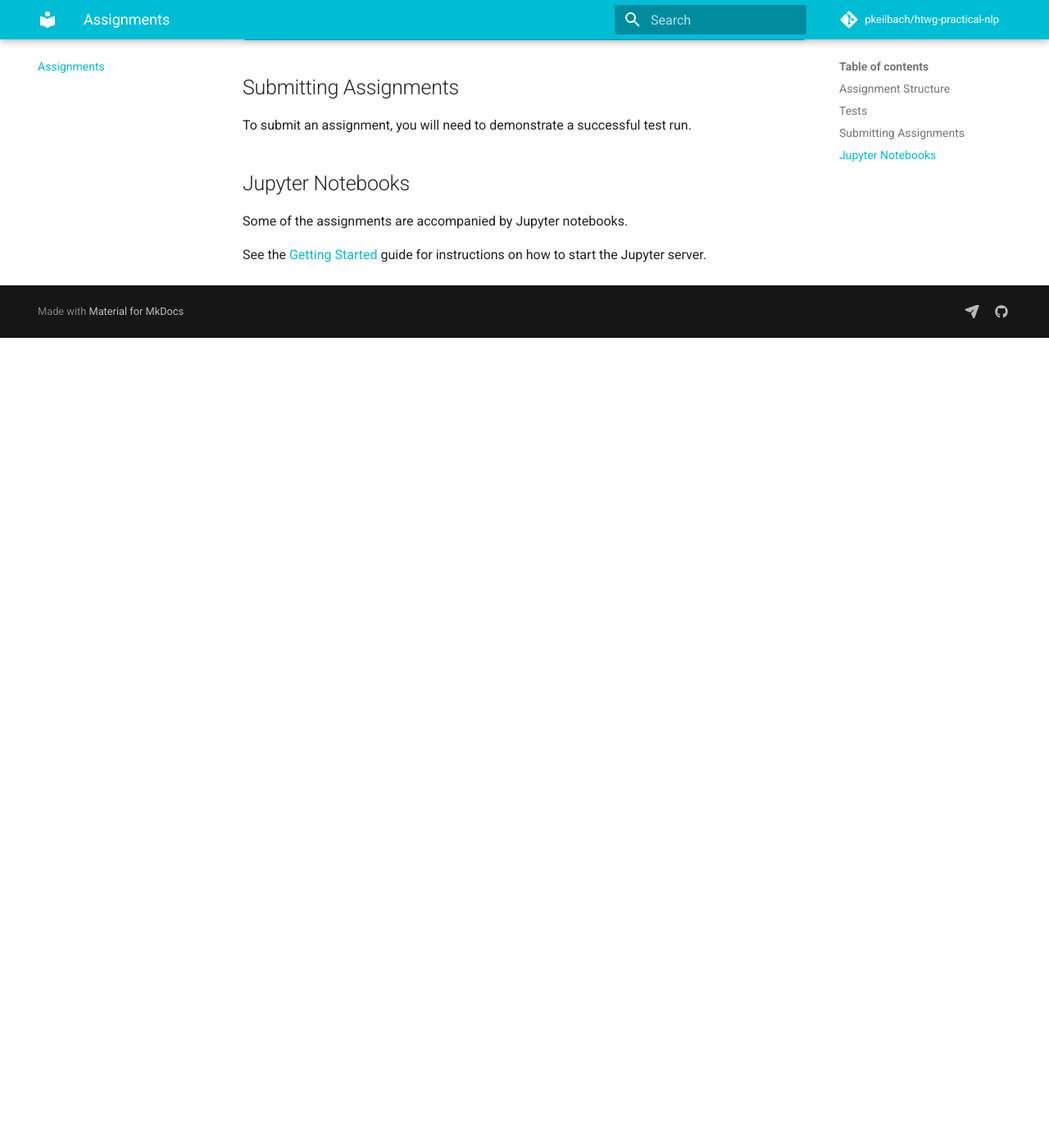
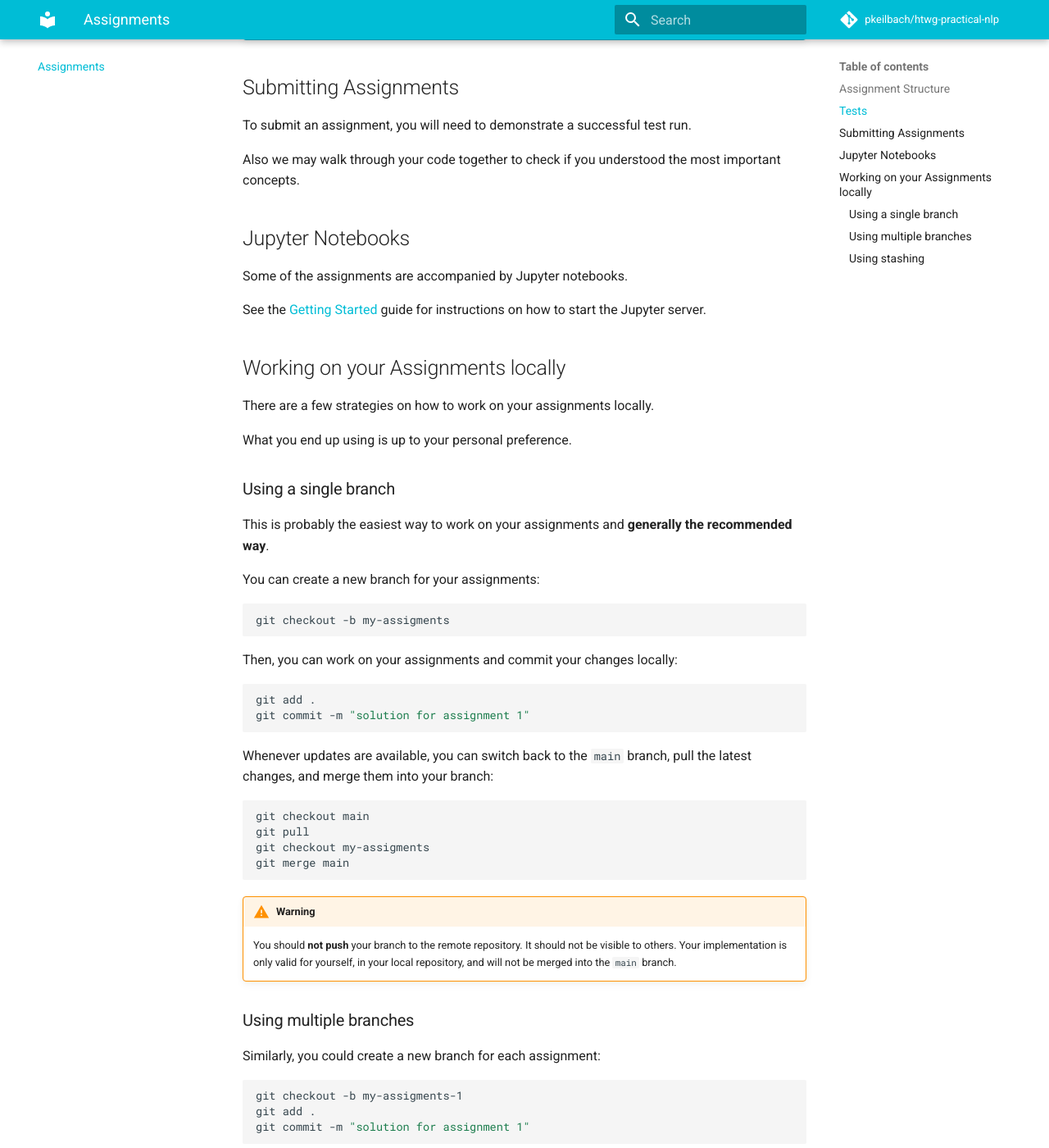
Before and after one commit to pkeilbach/htwg-practical-nlp, an MkDocs documentation site: the page built from docs/assignments.md, in a window 1280 px wide and 1400 px high, scrolled down 1370 px. Shown: the whole window at 82% size. Built offline with MkDocs 1.6.1 and Material for MkDocs 9.7.7, drawn with Linux system fonts in a browser that asks for light colours; comment, search, counter and statistics services are not loaded; before the commit the page ends 1782 px from its top, so only the background shows below that; some of the changed text lies outside the part shown.

Commit message:
add git guide for assignments (#46)

````diff
--- a/docs/assignments.md
+++ b/docs/assignments.md
@@ -54,8 +54,76 @@ If all your tests pass, you successfully completed the assignment! 🚀
 
 To submit an assignment, you will need to demonstrate a successful test run.
 
+Also we may walk through your code together to check if you understood the most important concepts.
+
 ## Jupyter Notebooks
 
 Some of the assignments are accompanied by Jupyter notebooks.
 
 See the [Getting Started](./getting_started.md) guide for instructions on how to start the Jupyter server.
+
+## Working on your Assignments locally
+
+There are a few strategies on how to work on your assignments locally.
+
+What you end up using is up to your personal preference.
+
+### Using a single branch
+
+This is probably the easiest way to work on your assignments and **generally the recommended way**.
+
+You can create a new branch for your assignments:
+
+```sh
+git checkout -b my-assigments
+```
+
+Then, you can work on your assignments and commit your changes locally:
+
+```sh
+git add .
+git commit -m "solution for assignment 1"
+```
+
+Whenever updates are available, you can switch back to the `main` branch, pull the latest changes, and merge them into your branch:
+
+```sh
+git checkout main
+git pull
+git checkout my-assigments
+git merge main
+```
+
+!!! warning
+
+    You should **not push** your branch to the remote repository.
+    It should not be visible to others.
+    Your implementation is only valid for yourself, in your local repository, and will not be merged into the `main` branch.
+
+### Using multiple branches
+
+Similarly, you could create a new branch for each assignment:
+
+```sh
+git checkout -b my-assigments-1
+git add .
+git commit -m "solution for assignment 1"
+```
+
+But note that you would need to merge updates from the `main` branch into each of your assignment branches.
+
+Also keep in mind that some assignments build upon each other.
+
+### Using stashing
+
+You could also work on your assignments directly in the `main` branch, and whenever you need to pull the latest changes, you can stash your changes, pull the latest changes, and then pop your changes back:
+
+```sh
+git stash
+git pull
+git stash pop
+```
+
+Note that this way, you may lose your changes if you do not stash them properly.
+
+See the [git stash documentation](https://git-scm.com/docs/git-stash) for more details.
````
